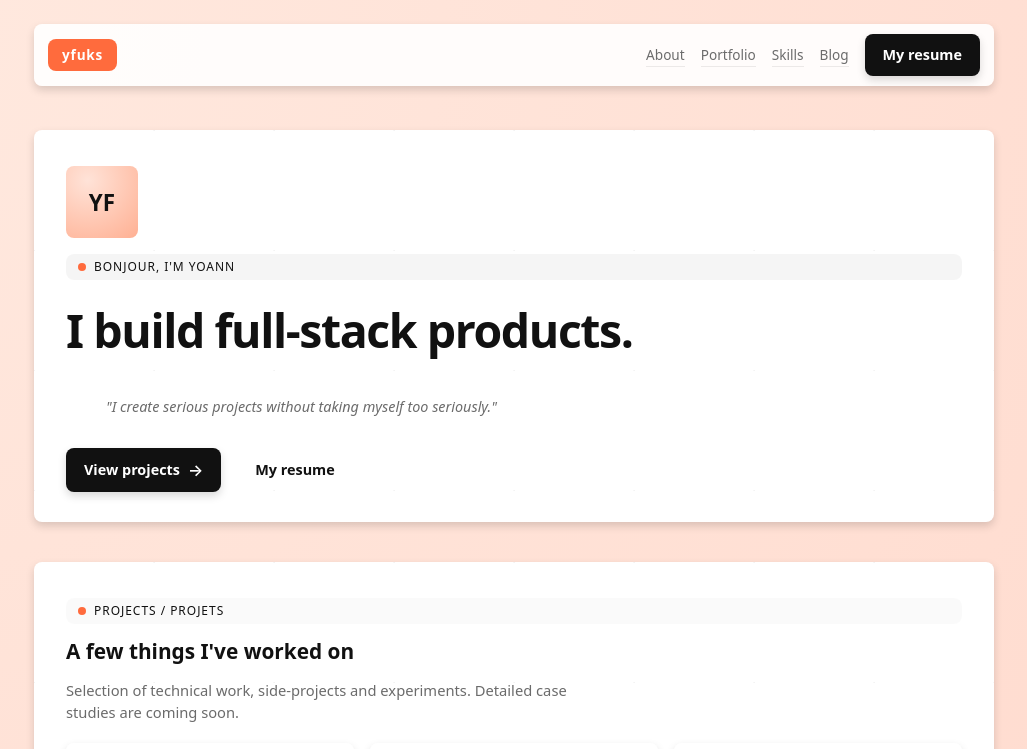
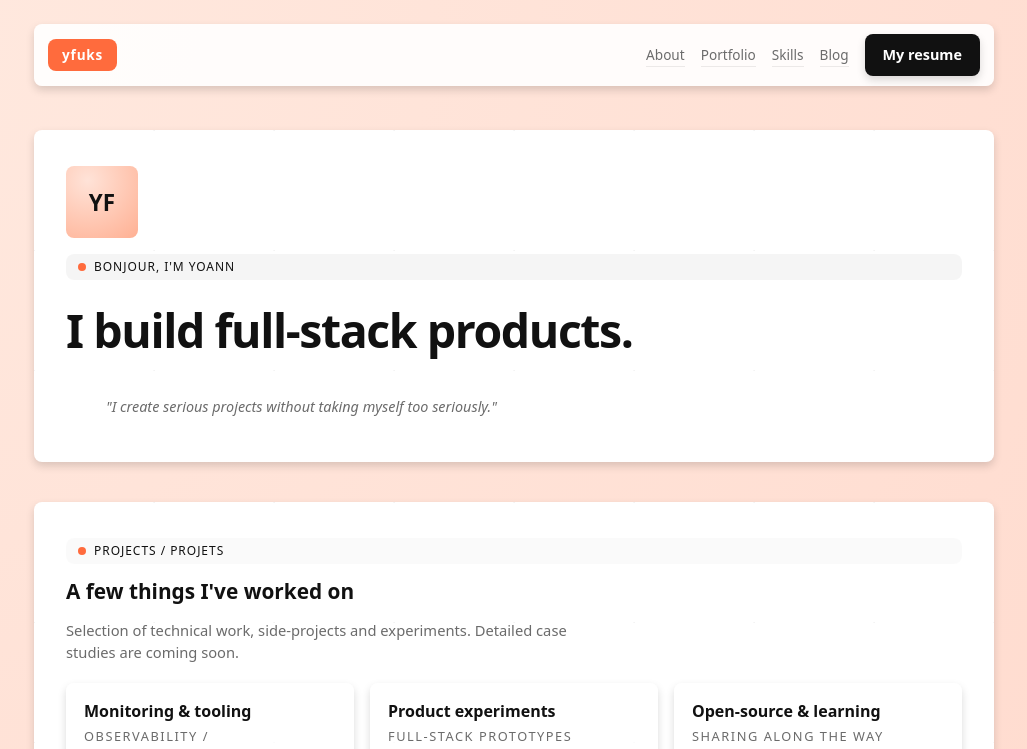
Before and after one commit to yfuks/yfuks.github.io, a React (Vite) app: page / in a window 1280 px wide. Shown: the top 749 px of the page, without its empty margins (126-1153 px from the left). Built offline with nearby package versions, Linux system fonts and the light colour scheme.

Commit message:
Remove hero footer section and associated CSS styles from App component for a cleaner layout. This change simplifies the design by eliminating unnecessary elements.

```diff
--- a/src/App.tsx
+++ b/src/App.tsx
@@ -81,18 +81,6 @@ function App() {
                   "I create serious projects without taking myself too seriously."
                 </blockquote>
               </div>
-
-              <div className="hero-footer">
-                <a href="#projects" className="btn btn--primary">
-                  <span>View projects</span>
-                  <span className="btn-icon" aria-hidden="true">
-                    →
-                  </span>
-                </a>
-                <a href="/resume/" className="btn btn--ghost">
-                  My resume
-                </a>
-              </div>
             </section>
           </Card>
 
--- a/src/index.css
+++ b/src/index.css
@@ -88,10 +88,6 @@ main {
   gap: 16px;
 }
 
-.stack--lg {
-  gap: 24px;
-}
-
 .stack--page {
   gap: 40px;
 }
@@ -154,14 +150,6 @@ main {
   transform: translateY(1px);
 }
 
-.hero-footer {
-  display: flex;
-  flex-wrap: wrap;
-  gap: 12px 16px;
-  align-items: center;
-  justify-content: flex-start;
-}
-
 .btn {
   display: inline-flex;
   align-items: center;
@@ -192,19 +180,6 @@ main {
 .btn--primary:hover {
   transform: translateY(-1px);
   box-shadow: var(--shadow-hover);
-}
-
-.btn--ghost {
-  background: transparent;
-  color: var(--color-text-main);
-}
-
-.btn--ghost:hover {
-  background: rgba(17, 17, 17, 0.04);
-}
-
-.btn-icon {
-  font-size: 1rem;
 }
 
 /* Link */
```
